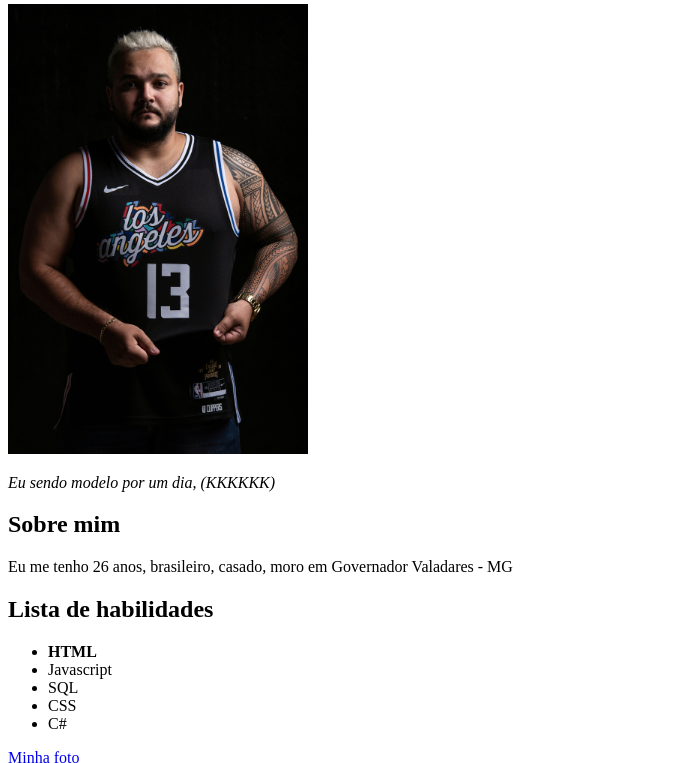
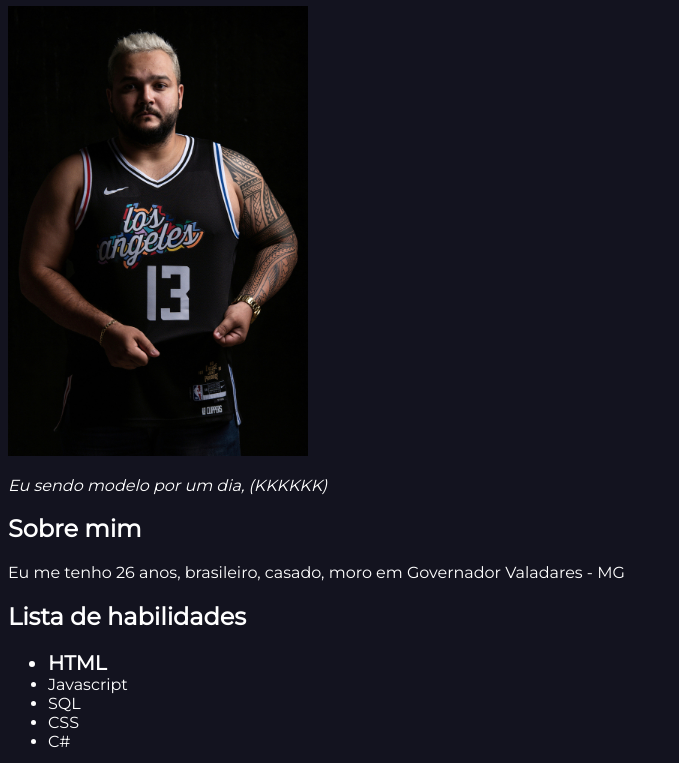
Before and after one commit to HelioMorais/heliomorais.github.io, a plain HTML site: page index.html in a window 1280 px wide. Shown: the part 76-839 px from the top of the page, without its empty margins (0-679 px from the left). Drawn offline with Linux system fonts and the light colour scheme.

Commit message:
alterei mas nao fui produtivo

```diff
--- a/index.html
+++ b/index.html
@@ -5,6 +5,12 @@
   <meta http-equiv="X-UA-Compatible" content="IE=edge">
   <meta name="viewport" content="width=device-width, initial-scale=1.0">
   <title>Portfólio | Helio Morais - Futuro Desenvolvedor Trybe</title>
+  <link rel="preconnect" href="https://fonts.googleapis.com">
+  <link rel="preconnect" href="https://fonts.gstatic.com" crossorigin>
+  <link href="https://fonts.googleapis.com/css2?family=Montserrat&display=swap" rel="stylesheet">
+  <link rel="stylesheet" type="text/css" href="style.css">
+
+
 </head>
 <body>
 
@@ -15,7 +21,7 @@
   <p>Eu me tenho 26 anos, brasileiro, casado, moro em Governador Valadares - MG</p>
   <h2>Lista de habilidades</h2>
   <ul>
-    <li><strong>HTML</strong></li>
+    <li class="list-hab"><strong>HTML</strong></li>
     <li>Javascript</li>
     <li>SQL</li>
     <li>CSS</li>
--- /dev/null
+++ b/style.css
@@ -0,0 +1,10 @@
+body{
+    font-family: 'Montserrat', sans-serif;
+    background-color: #13131F;
+}
+h1,h2,p,li,a{
+    color: white;
+}
+.list-hab{
+    font-size: 20px;
+}
```
